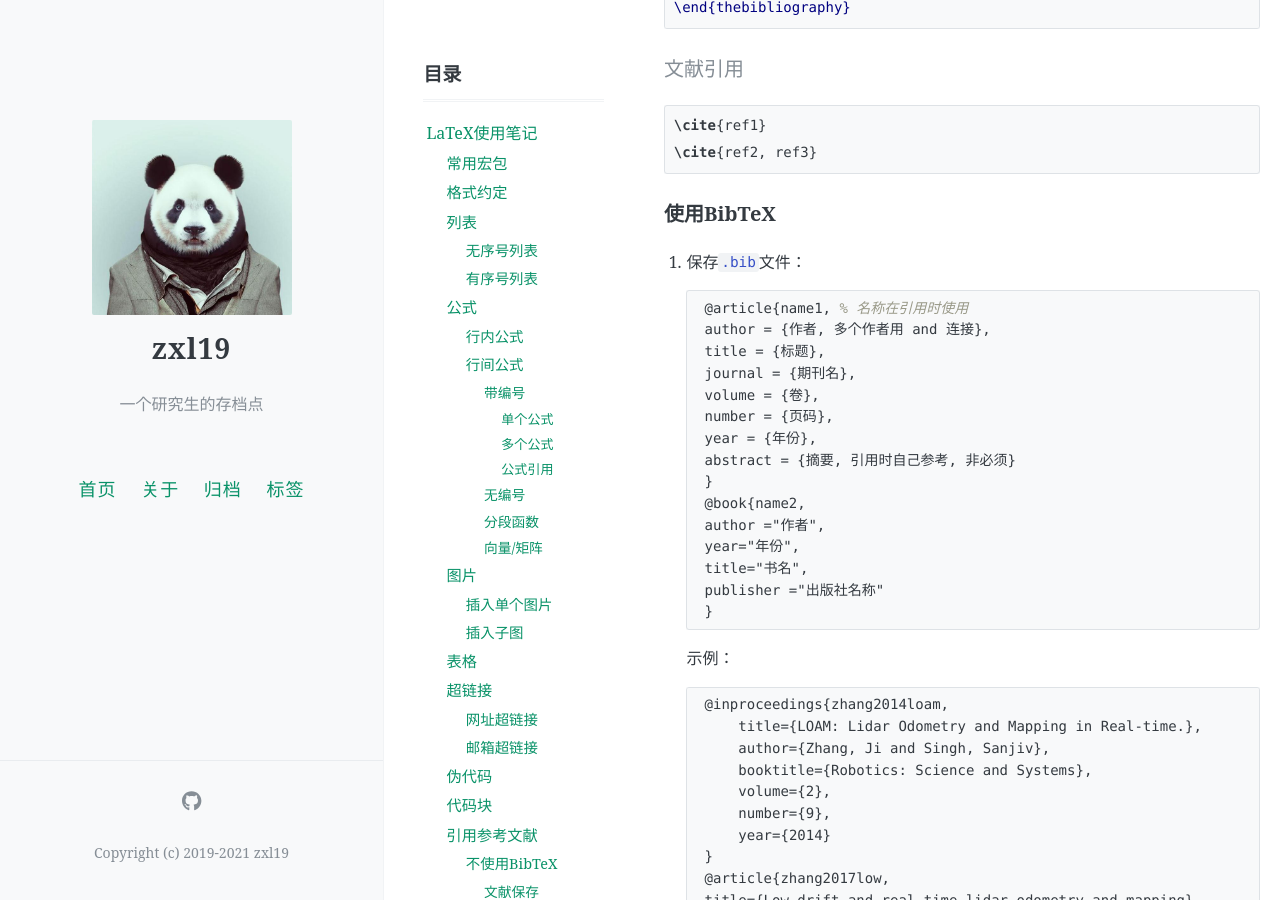
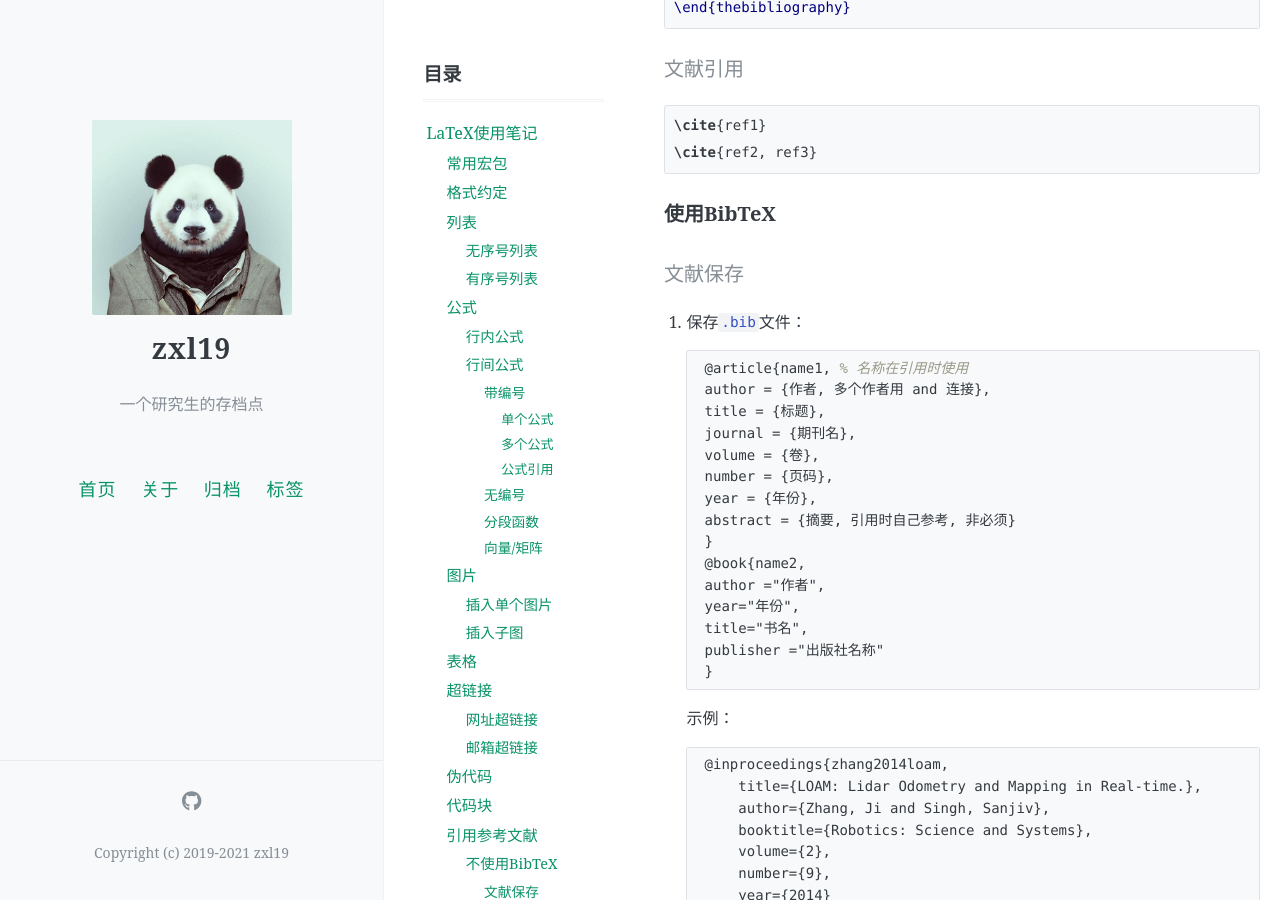
Before and after one commit to zxl19/zxl19.github.io, a Jekyll site: the page built from _posts/2021-03-29-latex-note.md, in a window 1280 px wide and 900 px high, scrolled down 7341 px. Built offline with Jekyll 4.4.1, drawn with Linux system fonts in a browser that asks for light colours; formulas are drawn with MathJax 3; comment, search, counter and statistics services are not loaded.

Commit message:
Update 2021-03-29-latex-note.md

````diff
--- a/_posts/2021-03-29-latex-note.md
+++ b/_posts/2021-03-29-latex-note.md
@@ -319,6 +319,8 @@ TODO：显示样式设置
 
 ### 使用BibTeX
 
+#### 文献保存
+
 1. 保存`.bib`文件：
 
     ```latex
````
